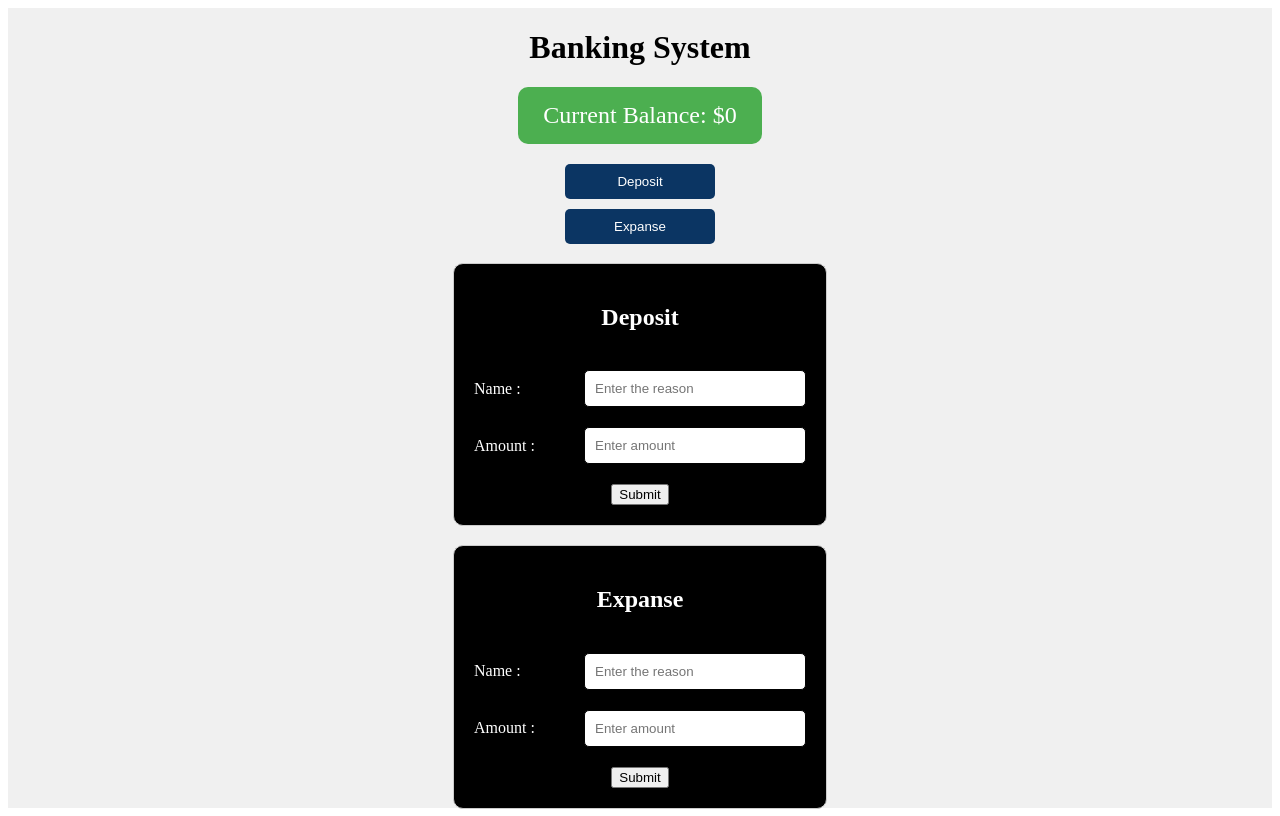
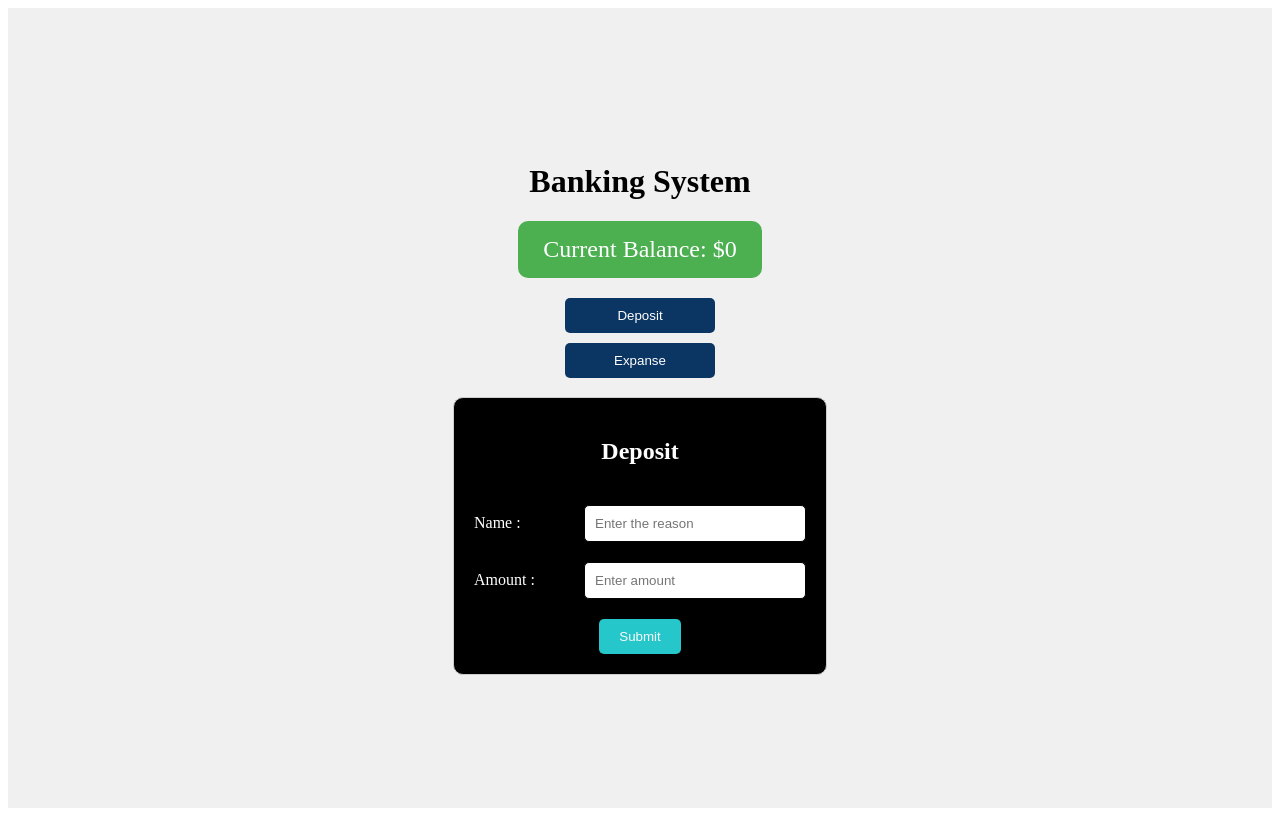
Before and after one commit to Juba1r/Banking-system, a React (Vite) app in the folder banking system/: page / in a window 1280 px wide. Both pictures are taken after a click on the button "Deposit". Built offline with nearby package versions, Linux system fonts and the light colour scheme.

Commit message:
till submit button

```diff
--- a/banking system/src/Component/Banking.css
+++ b/banking system/src/Component/Banking.css
@@ -82,6 +82,15 @@ input {
   width: 200px;
 }
 
-.submit-btn{
+.submit-btn {
+  background-color: #26c7ca;
+  color: rgb(251, 251, 251);
+  padding: 10px 20px;
+  border: none;
+  border-radius: 5px;
+  cursor: pointer;
+}
 
+.submit-btn:hover {
+  background-color: #bcd917;
 }
--- a/banking system/src/Component/Banking.jsx
+++ b/banking system/src/Component/Banking.jsx
@@ -4,24 +4,26 @@ import "./Banking.css";
 const Banking = () => {
   const [balance, setBalance] = useState(0);
   const [amount, setAmount] = useState("");
-
+  const [showD, setShowD] = useState(true);
+  const [showE, setShowE] = useState(true);
 
   function Deposit() {
     const depositBy = parseFloat(amount);
     if (depositBy > 0) {
       setBalance(balance + depositBy);
       setAmount("");
+      setShowD(true);
     }
   }
 
-  function expanse() {
+  function Expanse() {
     const expanseBy = parseFloat(amount);
     if (expanseBy > 0 && expanseBy <= balance) {
       setBalance(balance - expanseBy);
       setAmount("");
+      setShowE(true);
     }
   }
-
 
   return (
     <div className="banking-container">
@@ -29,15 +31,15 @@ const Banking = () => {
       <div className="current-balance">Current Balance: ${balance}</div>
       <div className="input-container">
         <div className="button-group">
-          <button className="button-52" onClick={Deposit}>
+          <button className="button-52" onClick={() => setShowD(false)}>
             Deposit
           </button>
-          <button className="button-52" onClick={expanse}>
+          <button className="button-52" onClick={() => setShowE(false)}>
             Expanse
           </button>
-
         </div>
 
+        {!showD &&  (
           <div className="inptmodify-deposit">
             <h2>Deposit</h2>
             <div className="name-container">
@@ -57,12 +59,12 @@ const Banking = () => {
               />
             </div>
 
-          <button className="submit-btn">Submit</button>
+            <button className="submit-btn" onClick={Deposit}>Submit</button>
+          </div>
+        )}
 
-
-        </div>
+        {!showE &&  (
           <div className="inptmodify-expanse">
-
             <h2>Expanse</h2>
 
             <div className="name-container">
@@ -82,10 +84,9 @@ const Banking = () => {
               />
             </div>
 
-          <button className="submit-btn">Submit</button>
-
-
+            <button className="submit-btn" onClick={Expanse}>Submit</button>
           </div>
+        )}
       </div>
     </div>
   );
```
Lines whose indentation alone changed are shown as unchanged.
